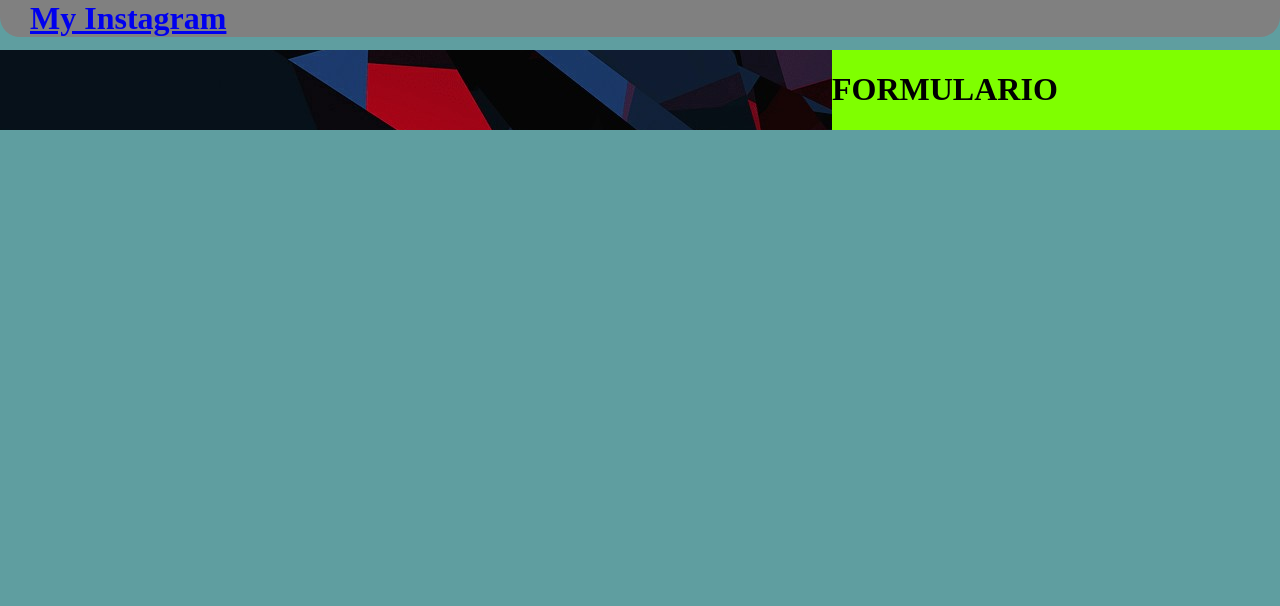
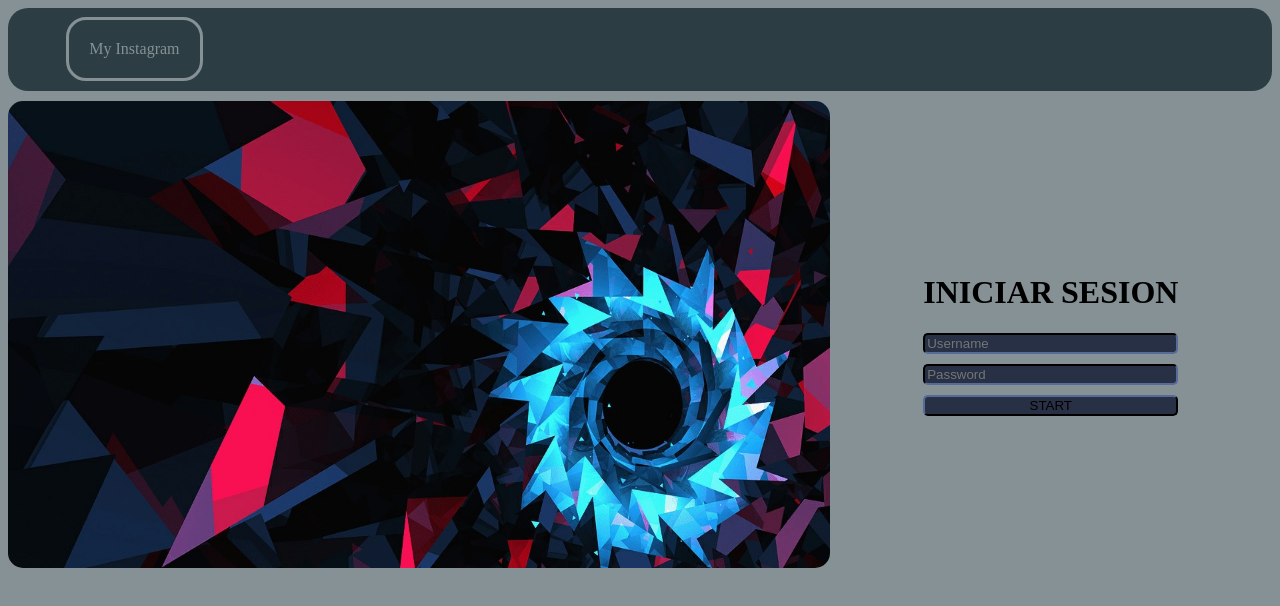
Before and after one commit to Jisusfre/ProyectoS3, a website built with webpack: page public/index.html in a window 1280 px wide. Built offline with nearby package versions, Linux system fonts and the light colour scheme.

Commit message:
Anten de que el router funcione

```diff
--- a/src/js/index.js
+++ b/src/js/index.js
@@ -3,4 +3,5 @@
 
  import router from "../routes/route";
 
-router()
+ window.addEventListener("load", router);
+ window.addEventListener("hashchange", router);
--- /dev/null
+++ b/src/pages/Error404.js
@@ -0,0 +1,13 @@
+import '../styles/css/Error.css'
+
+const Error404 = () => {
+    const view = `
+        <div class="Error404">
+            <h2>Error 404</h2>
+            <img src="../src/images/404.png">
+        </div>
+    `;
+    return view;
+};
+
+export default Error404;
--- a/src/pages/login.js
+++ b/src/pages/login.js
@@ -2,13 +2,15 @@ import '../styles/css/style.css' //El color del formato si lo mete
 
 const Login = () => {
     const view = `
-        <div class="login">
-            <div id = "pic">
-
-            </div>
-            <div class = "start">
-                <h1>FORMULARIO</h1>
-            </div>
+        <div id = "pic">
+        </div>
+        <div class = "start">
+            <h1>INICIAR SESION</h1>
+            <form action = "#">
+                <input type="text" placeholder="Username" required>
+                <input type="password" placeholder="Password" required>
+                <input type="submit" value = "START">
+            </form>
         </div>
     `;
     return view;
--- a/src/routes/route.js
+++ b/src/routes/route.js
@@ -1,10 +1,11 @@
 import Login from '../pages/login';
+import Error404 from '../pages/Error404'
 
 import Header from '../templates/header'
 
 //  const routes = {
 //    "/": login,
-// //   "/:id": Character,
+//    "/:id": Home,
 // //   "/contact": "Contact"
 //  };
 
--- /dev/null
+++ b/src/styles/css/Error.css
@@ -0,0 +1,5 @@
+.Error404{
+    display: grid;
+    margin: auto;
+    grid-template-rows: auto;
+}
--- a/src/styles/css/style.css
+++ b/src/styles/css/style.css
@@ -1,40 +1,72 @@
 body{
-    background-color: cadetblue;
-    margin: 0px;
+    background-color: #859194;
+    /* margin: 0px; */
     padding: 0px;
 }
 
 .container{
     display: grid;
-    grid-template-rows: 50px 700px;
+    grid-template-rows: 15% 85%;
+    grid-row-gap: 10px;
+    height: 550px;
+}
 
+.content{
+    size: 100%;
+    display: grid;
+    grid-template-columns: 65% 35%;
 }
 
 #pic{
     background: url('../../images/login.png');
     background-attachment: fixed;
     background-repeat: no-repeat;
-}
-.login{
-    display: grid;
-    grid-template-columns: 65% 35%;
-    background-color: chartreuse;
+    background-size: 100% 100%;
+    border-radius: 15px;
 }
 
-.Header-main{
+
+.header{
     margin: 0px;
-    background-color: grey;
-    border-bottom-left-radius: 20px;
-    border-bottom-right-radius: 20px;
+    background-color: #2C3E44;
+    border-radius: 20px;
+    display: grid;
+    grid-template-columns: 20%;
 }
 
-.Header-main a{
-    margin-left: 30px;
+.header a{
+    color: #859194;
+    text-decoration: none;
 }
 
-.Header-logo h1{
-    margin: 0px;
+.Header-logo:hover{
+    background-color: #273044;
+}
 
+.Header-logo{
+    border: #859194 3px solid;
+    border-radius: 20px;
+    margin: auto;
+    padding: 20px;
+}
+
+.start{
+    margin: auto;
+    display: grid;
+    grid-template-rows: auto;
+}
+
+form{
+    display: grid;
+    grid-template-rows: auto;
+    grid-row-gap: 10px;
+
+}
+
+.start input{
+    border-radius: 5px;
+    border-color: #273044;;
+    background-color: #273044;
 }
 
 /* .header{
--- a/src/templates/header.js
+++ b/src/templates/header.js
@@ -2,15 +2,10 @@ import '../styles/css/style.css';
 
 const Header = ( ) => {
     const view = `
-        <div class="Header-main">
-            <div class="Header-logo">
-                <h1>
-                    <a href="/">
-                        My Instagram
-                    </a>
-                </h1>
-            </div>
-
+        <div class="Header-logo">
+            <a href="/">
+                My Instagram
+            </a>
         </div>
     `;
     return view;
```
Also changed, not shown: public/index.html (line endings or trailing spaces), src/images/404.png (added), src/pages/Home.js (added).
